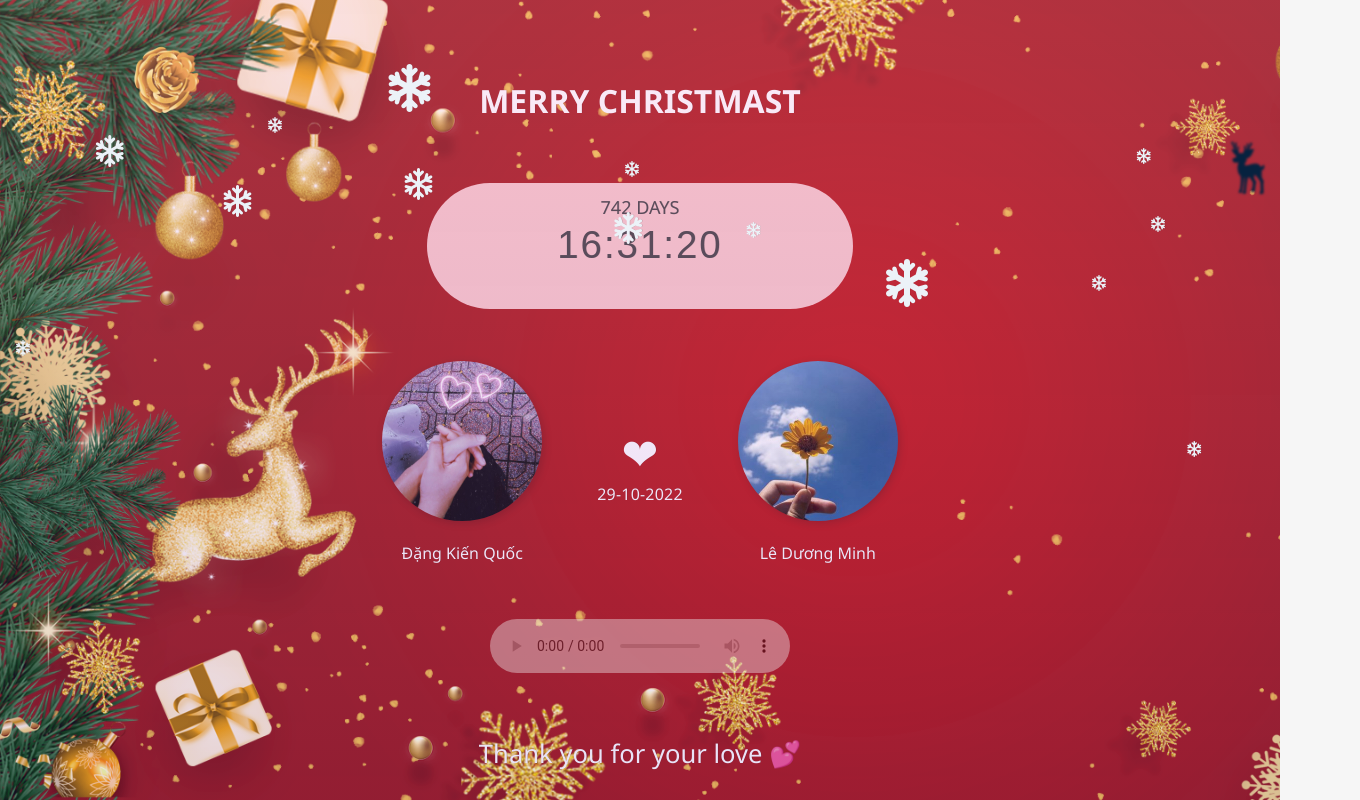
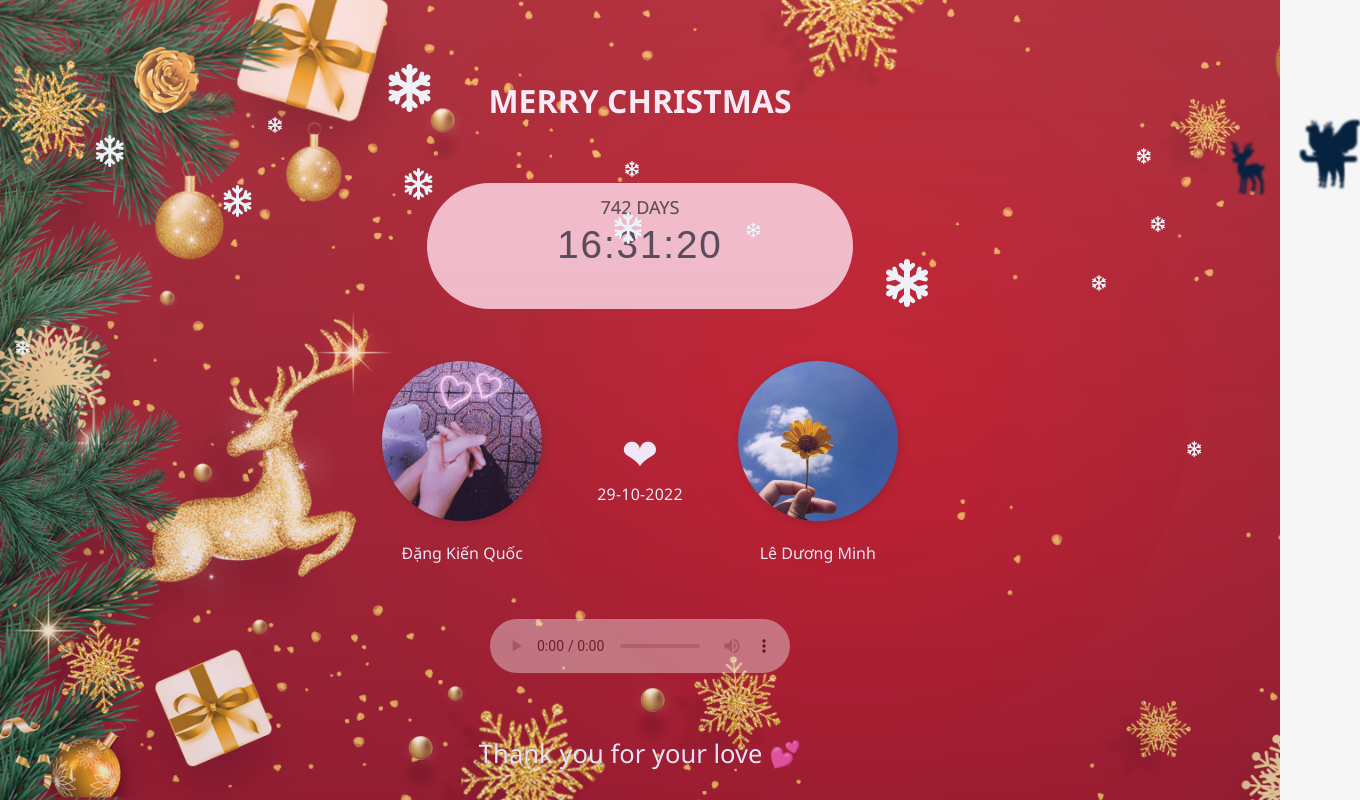
Before and after one commit to ryanjtr/MinMinMin, a plain HTML site: page index.html in a window 1280 px wide. Shown: the whole page, 1360 px wide, since content can reach past the window. Drawn offline with Linux system fonts and the light colour scheme.

Commit message:
overflow web

```diff
--- a/app.js
+++ b/app.js
@@ -13,7 +13,7 @@ function checkChristmasBackground() {
             document.querySelector("audio").setAttribute("src", `music/${christmasMusic[Math.floor(Math.random() * christmasMusic.length)]}.mp3`); // Phát nhạc Giáng sinh
 
             // Đổi màu chữ cho các phần tử cụ thể
-            document.querySelector("h1").textContent = "MERRY CHRISTMAST"; // Thay đổi nội dung của phần tử chứa "LOVE DAYS"
+            document.querySelector("h1").textContent = "MERRY CHRISTMAS"; // Thay đổi nội dung của phần tử chứa "LOVE DAYS"
             document.querySelector("h1").style.fontWeight = "bold";//In đậm nó lên
             document.querySelector("h1").style.color = "white"; // Đổi màu chữ "MERRY CHRISTMAS" sang màu trắng
             document.querySelector("#info .one p").style.color = "white"; // Đổi màu chữ "Đặng Kiến Quốc" sang màu trắng
--- a/style.css
+++ b/style.css
@@ -6,7 +6,7 @@ body {
       height: 100%;
       /*Thêm dòng này */
       position: relative;
-      overflow: hidden;
+      /* overflow: hidden; */
       /* Đảm bảo tuyết không bị cắt ngoài màn hình */
 }
 
```
